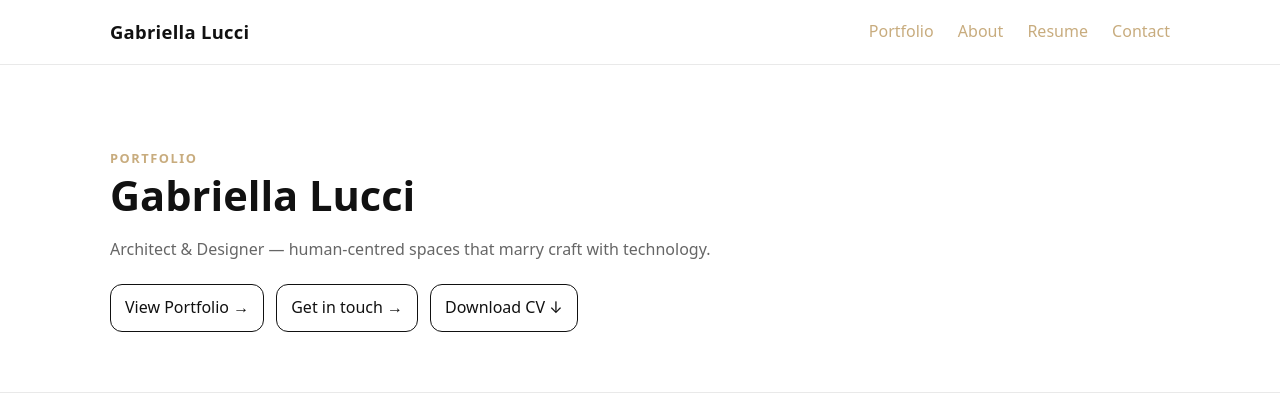
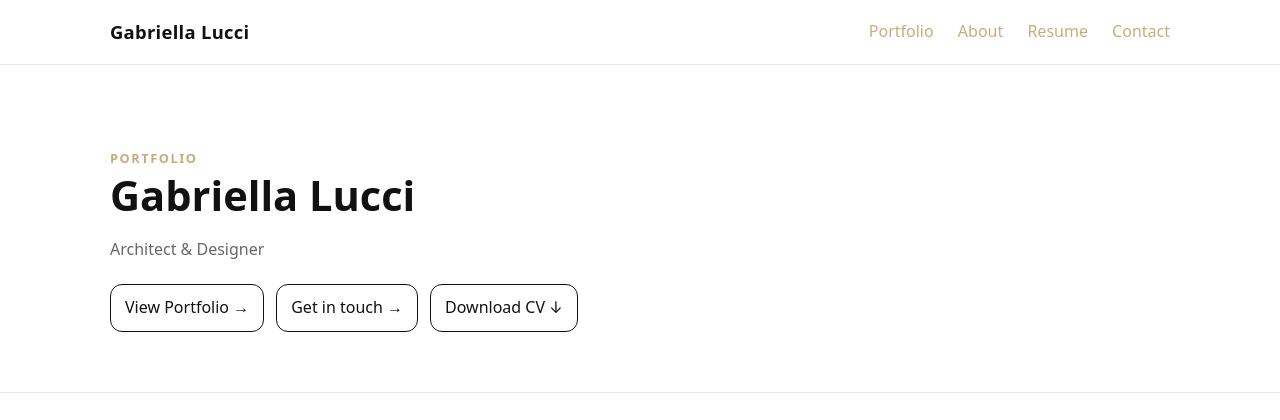
Before and after one commit to Gabrilu27/Gabrilu27.github.io, a plain HTML site: page index.html in a window 1280 px wide. Shown: the top 420 px of the page. Drawn offline with Linux system fonts and the light colour scheme.

Commit message:
Shorten hero tagline to 'Architect & Designer'
Co-Authored-By: Claude Sonnet 4.6 <noreply@anthropic.com>

```diff
--- a/index.html
+++ b/index.html
@@ -31,7 +31,7 @@
     <div class="container">
       <span class="kicker">Portfolio</span>
       <h1>Gabriella Lucci</h1>
-      <p class="tagline">Architect & Designer — human‑centred spaces that marry craft with technology.</p>
+      <p class="tagline">Architect & Designer</p>
       <div class="hero-cta"><a href="portfolio.html">View Portfolio →</a><a href="contact.html">Get in touch →</a><a href="assets/Gabriella_Lucci_CV_2026.pdf" download>Download CV ↓</a></div>
     </div>
   </section>
```
